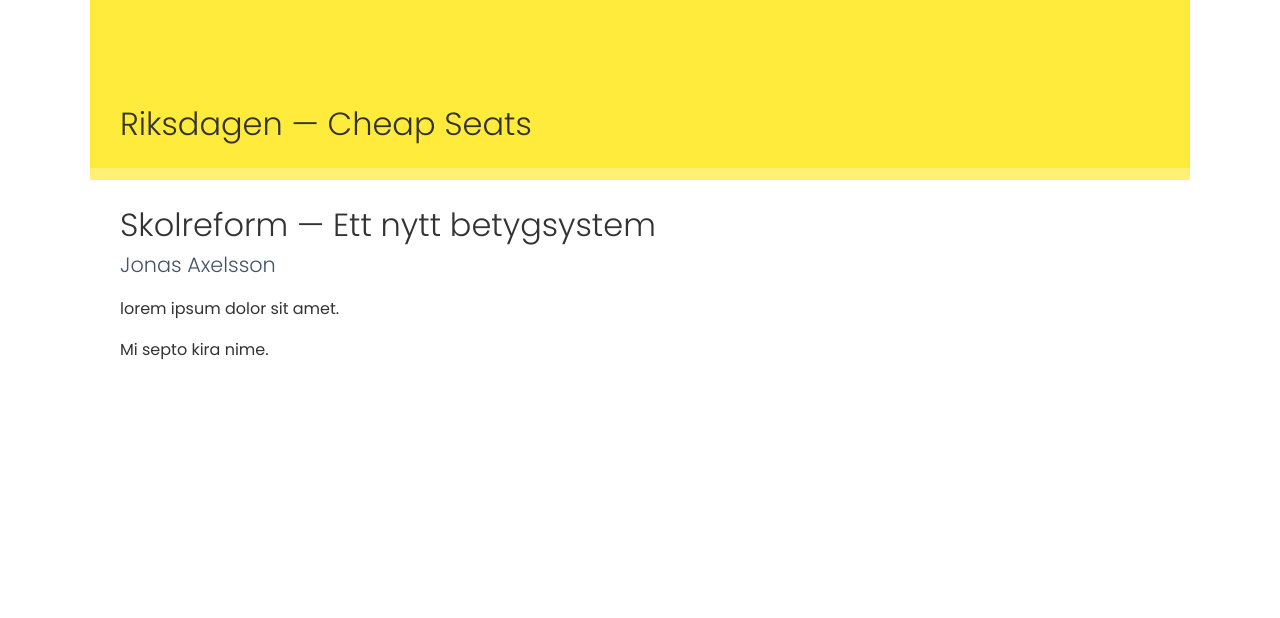
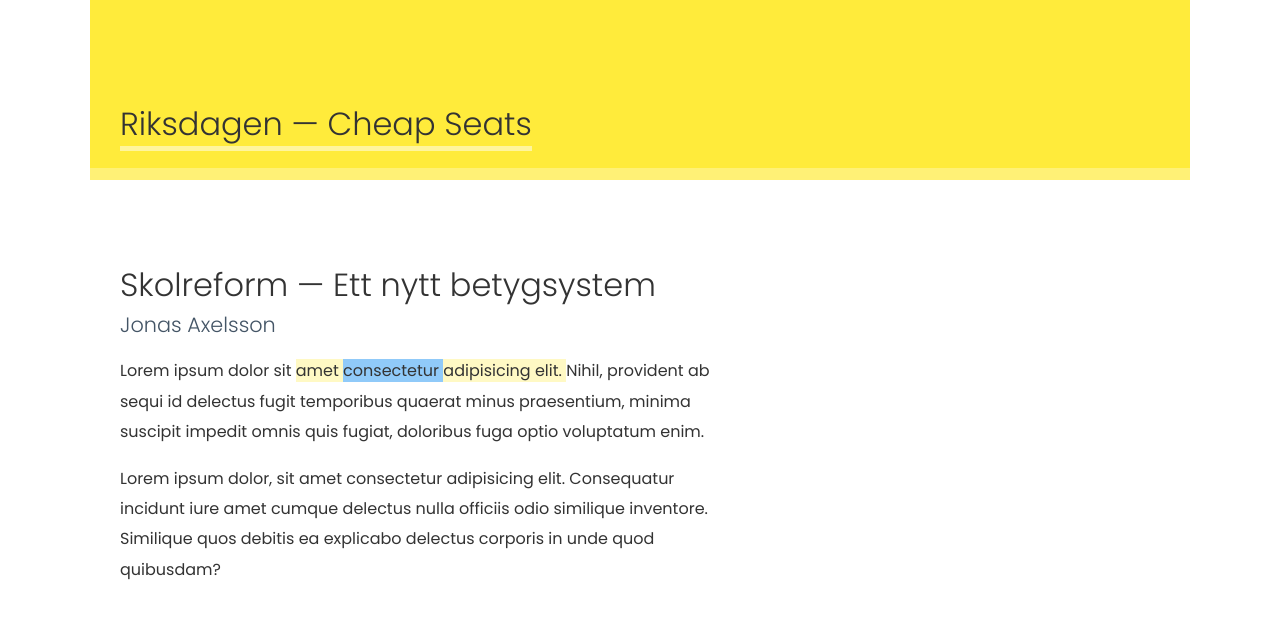
Before and after one commit to voidcase/riksdag_cheapseats, a Vue app in the folder frontend/: page /#/doc/1 in a window 1280 px wide. Shown: the top 618 px of the page. Built offline with nearby package versions, Linux system fonts and the light colour scheme.

Commit message:
simple annotations done

```diff
--- a/frontend/package.json
+++ b/frontend/package.json
@@ -13,8 +13,11 @@
     "build": "node build/build.js"
   },
   "dependencies": {
+    "lodash": "^4.17.5",
     "vue": "^2.5.2",
-    "vue-router": "^3.0.1"
+    "vue-router": "^3.0.1",
+    "vue-selectable": "^0.4.3",
+    "vue-text-selection": "0.0.4"
   },
   "devDependencies": {
     "autoprefixer": "^7.1.2",
--- a/frontend/src/App.vue
+++ b/frontend/src/App.vue
@@ -1,7 +1,7 @@
 <template>
   <div id="app">
     <div id="top-bar">
-      <h1>Riksdagen &mdash; Cheap Seats</h1>
+      <h1><span>Riksdagen &mdash; Cheap Seats</span></h1>
     </div>
     <router-view/>
   </div>
@@ -37,6 +37,9 @@
   border-bottom: 12px solid mcolor('yellow', '300');
   h1 {
     margin: 0;
+    span {
+      border-bottom: 5px solid mcolor('yellow', '200')
+    }
   }
 }
 </style>
--- a/frontend/src/components/Topic.vue
+++ b/frontend/src/components/Topic.vue
@@ -1,19 +1,37 @@
 
 <template>
   <div class="topic-container">
-    <div class="root-content">
     <h1>{{title}}</h1>
     <div class="author">{{author}}</div>
+    <div class="annotation-meta" v-if="viewedAnnotations.length > 0">
+      {{viewedAnnotations.length}} {{viewedAnnotations.length == 1 ? 'Annotering' : 'Annoteringar'}}
+    </div>
     <div class="body-text">
       <p v-for="(paragraph, index) in text.paragraphs" :key="index">
-          {{ paragraph }}
+        <span
+        v-for="(word, word_number) in annotate(paragraph, index, text.annotations)"
+        :key="word_number"
+        :annotations="word.annotations.join()"
+        :annotations_count="word.annotations.length"
+        :class="{'annotated':word.annotations.length > 0}"
+        v-on:click="viewAnnotations(word.annotations)">
+          {{word.text}}
+        </span>
       </p>
     </div>
+    <div class="annotations">
+      <ul>
+        <li v-for="annotation in viewedAnnotations" :key="annotation.id">
+          <p>Lorem ipsum dolor sit amet consectetur, adipisicing elit. Esse corrupti architecto dignissimos vitae consectetur natus tempore voluptatem quidem at debitis! Dignissimos, vero molestias neque debitis dolor animi excepturi consequatur optio?</p>
+        </li>
+      </ul>
     </div>
   </div>
 </template>
 
 <script>
+import _ from 'lodash'
+
 export default {
   name: 'Topic',
   data () {
@@ -22,10 +40,54 @@
       author: 'Jonas Axelsson',
       text: {
         paragraphs: [
-          'lorem ipsum dolor sit amet.',
-          'Mi septo kira nime.'
+          'Lorem ipsum dolor sit amet consectetur adipisicing elit. Nihil, provident ab sequi id delectus fugit temporibus quaerat minus praesentium, minima suscipit impedit omnis quis fugiat, doloribus fuga optio voluptatum enim.',
+          'Lorem ipsum dolor, sit amet consectetur adipisicing elit. Consequatur incidunt iure amet cumque delectus nulla officiis odio similique inventore. Similique quos debitis ea explicabo delectus corporis in unde quod quibusdam?'
+        ],
+        annotations: [
+          {
+            annotation_id: 0,
+            start_paragraph: 0,
+            start_index: 4,
+            end_paragraph: 0,
+            end_index: 7
+          },
+          {
+            annotation_id: 1,
+            start_paragraph: 0,
+            start_index: 5,
+            end_paragraph: 0,
+            end_index: 5
+          }
         ]
+      },
+      viewedAnnotations: []
     }
+  },
+  methods: {
+    annotate (text, paragraphIndex, annotations) {
+      let annos = _.filter(annotations, ann => paragraphIndex >= ann.start_paragraph &&
+      paragraphIndex <= ann.end_paragraph)
+      annos = _.map(annos, ann => {
+        return {
+          start_index: paragraphIndex === ann.start_paragraph ? ann.start_index : 0,
+          end_index: paragraphIndex === ann.end_paragraph ? ann.end_index : 0,
+          id: ann.annotation_id
+        }
+      })
+
+      let words = _.split(text, ' ')
+      words = _.map(words, (word, index) => {
+        let annotationsForWord = _.filter(annos, ann => index >= ann.start_index && index <= ann.end_index)
+        annotationsForWord = _.map(annotationsForWord, ann => ann.id)
+        return {
+          text: word,
+          annotations: annotationsForWord
+        }
+      })
+      return words
+    },
+    viewAnnotations (annotations) {
+      this.viewedAnnotations = annotations
     }
   }
 }
@@ -33,13 +95,29 @@
 
 <style lang="scss">
 @import '@/styles/mixins/layout.scss';
+@import '@/styles/material/color.scss';
 
 .topic-container {
+  @include contained();
   margin-top: 60px;
-  @include contained();
+  display: grid;
+  grid-template-columns: 600px 1fr;
+  grid-column-gap: 2rem;
+  & > * {
+    grid-column: 1;
+  }
+  & > .annotations, & > .annotation-meta {
+    grid-column: 2;
+  }
 }
 
-.root-content {
+.annotation-meta {
+  font-size: 1.2rem;
+  font-weight: 300;
+  padding-left: 1rem;
+}
+
+.topic-container {
   h1 {
     margin-bottom: 0;
   }
@@ -48,6 +126,28 @@
     font-size: 1.3rem;
     color: #445566
   }
+  p {
+    line-height: 1.9em;
+    .annotated {
+      background: mcolor('yellow', '100');
+      &[annotations_count="2"] {
+        background: mcolor('blue', '200');
+      }
+      &:hover {
+        cursor: pointer;
+      }
+    }
+  }
+}
+
+.annotations ul {
+  list-style: none;
+  padding: 0;
+  li {
+    padding-left: 1rem;
+    margin-bottom: 1.5rem;
+    border-left: 3px solid mcolor('blue', '200');
+  }
 }
 
 </style>
```
Also changed, not shown: 1 other file (tests, documents, lock files or other folders). Lines whose indentation alone changed are shown as unchanged.
